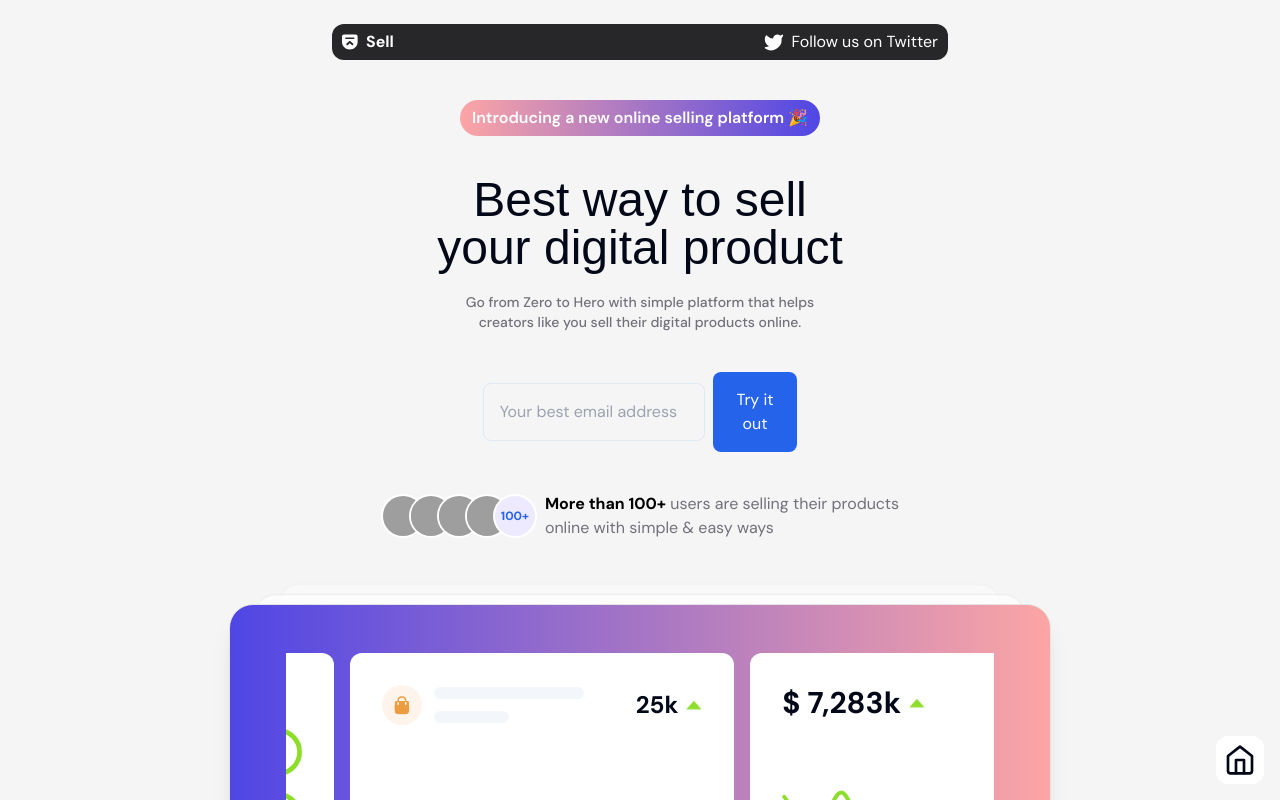
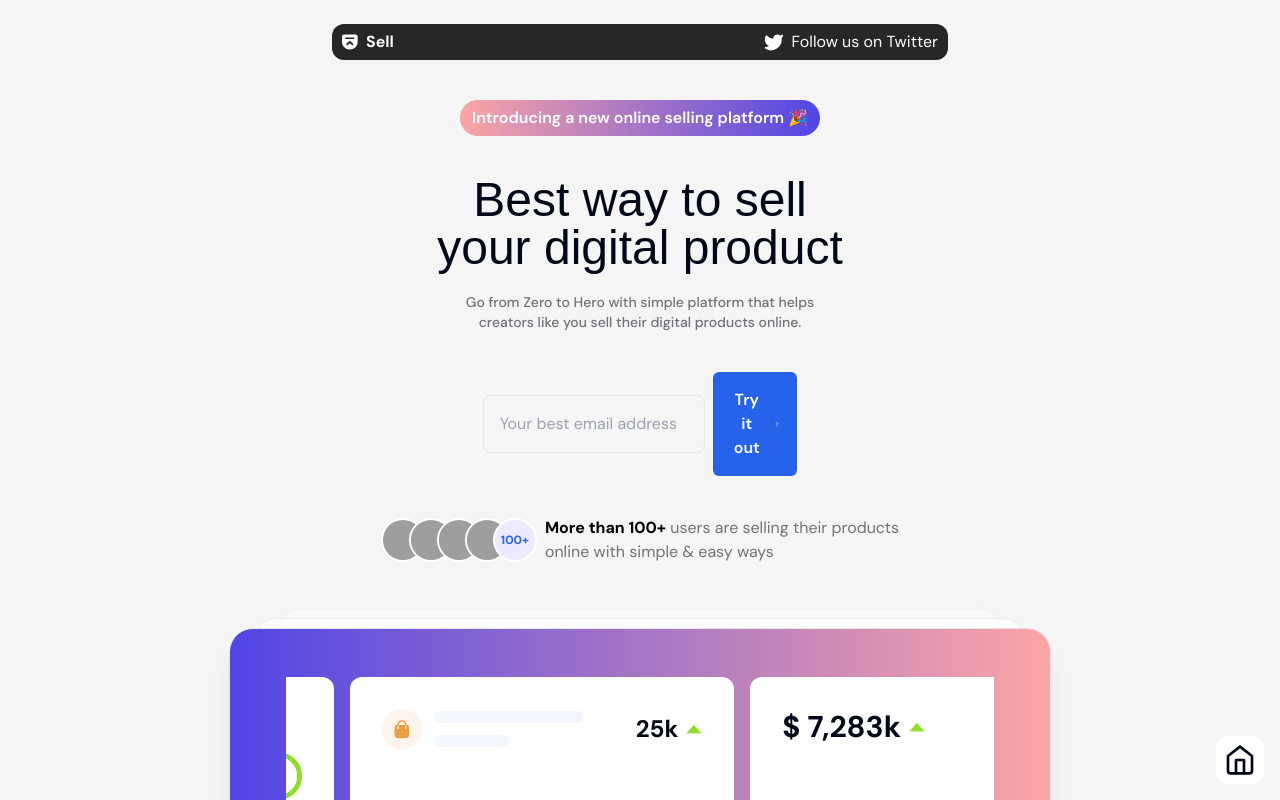
Before and after one commit to baptistelechat/spikes-challenges, a Next.js app: page /sell in a window 1280 px wide. Shown: the top 800 px of the page. Built offline with nearby package versions, Linux system fonts and the light colour scheme; grey boxes are pictures that could not be loaded; a web font is replaced by a local one.

Commit message:
💄 (Form) - Animate button in hero and CTA sections

```diff
--- a/src/app/sell/page.tsx
+++ b/src/app/sell/page.tsx
@@ -6,6 +6,7 @@ import Header from "@/components/projects/sell/sections/Header";
 import Hero from "@/components/projects/sell/sections/Hero";
 import { dmSans } from "@/lib/constants/fonts";
 import { Metadata } from "next";
+import { Toaster } from "sonner";
 
 export const metadata: Metadata = {
   title: "Spikes | Sell",
@@ -16,13 +17,14 @@ const Page = () => (
   <div
     className={`${dmSans.className} flex h-full flex-col items-center bg-neutral-100 p-6`}
   >
-    <div className="flex w-full flex-col items-center">
+    <div className="flex w-full max-w-screen-2xl flex-col items-center">
       <Header />
       <Hero />
       <Cards />
       <CTA />
       <Footer />
     </div>
+    <Toaster richColors />
     <GoHomeButton />
   </div>
 );
--- a/src/components/projects/sell/Input.tsx
+++ b/src/components/projects/sell/Input.tsx
@@ -1,20 +1,58 @@
+"use client";
+import { AnimatedSubscribeButton } from "@/components/projects/sell/magicui/animated-subscribe-button";
+import { CheckIcon, ChevronRightIcon } from "lucide-react";
+import { useState } from "react";
+
 interface IInput {
   placeholder: string;
   action: string;
+  sendAction: string;
+  toastSuccessMessage: string;
+  toastErrorMessage: string;
   extraStyle?: string;
 }
 
-const Input = ({ placeholder, action, extraStyle }: IInput) => {
+const Input = ({
+  placeholder,
+  action,
+  toastSuccessMessage,
+  toastErrorMessage,
+  extraStyle,
+}: IInput) => {
+  const [inputValue, setInputValue] = useState("");
+
   return (
     <div className={`${extraStyle} flex w-full items-center space-x-2`}>
       <input
         type="text"
         placeholder={placeholder}
         className="flex-1 rounded-lg border bg-neutral-100 p-4 placeholder:text-gray-400 focus:border-blue-600 focus:outline-none"
+        value={inputValue}
+        onChange={(e) => setInputValue(e.currentTarget.value)}
       />
-      <button className="rounded-lg bg-blue-600 px-5 py-4 text-white hover:bg-blue-700">
-        {action}
-      </button>
+      <div onClick={() => setInputValue("")}>
+        <AnimatedSubscribeButton
+          buttonColor="#2563eb"
+          buttonHoverColor="#1d4ed8"
+          buttonTextColor="#ffffff"
+          subscribeStatus={false}
+          toastSuccessMessage={toastSuccessMessage}
+          toastErrorMessage={toastErrorMessage}
+          inputValue={inputValue}
+          initialText={
+            <span className="group inline-flex items-center justify-center">
+              {action}
+              <ChevronRightIcon className="ml-2 size-4 transition-transform duration-300 group-hover:translate-x-1" />
+            </span>
+          }
+          changeText={
+            <span className="group inline-flex items-center">
+              <CheckIcon className="mr-2 size-4" />
+              Register
+            </span>
+          }
+        />
+      </div>
     </div>
   );
 };
--- /dev/null
+++ b/src/components/projects/sell/magicui/animated-subscribe-button.tsx
@@ -0,0 +1,97 @@
+"use client";
+
+import { AnimatePresence, motion } from "framer-motion";
+import React, { useState } from "react";
+import { toast } from "sonner";
+
+interface AnimatedSubscribeButtonProps {
+  buttonColor: string;
+  buttonHoverColor: string;
+  buttonTextColor?: string;
+  subscribeStatus: boolean;
+  initialText: React.ReactElement | string;
+  changeText: React.ReactElement | string;
+  toastSuccessMessage: string;
+  toastErrorMessage: string;
+  inputValue?: string;
+}
+
+export const AnimatedSubscribeButton: React.FC<
+  AnimatedSubscribeButtonProps
+> = ({
+  buttonColor,
+  buttonHoverColor,
+  buttonTextColor,
+  subscribeStatus,
+  initialText,
+  changeText,
+  toastSuccessMessage,
+  toastErrorMessage,
+  inputValue,
+}) => {
+  const [isSubscribed, setIsSubscribed] = useState<boolean>(subscribeStatus);
+  const [hover, setHover] = useState(false);
+
+  const handleIsNotSubscribedClick = () => {
+    if (inputValue && inputValue.length > 0) {
+      setIsSubscribed(true);
+      toast.success(toastSuccessMessage);
+      setTimeout(() => {
+        setIsSubscribed(false);
+      }, 4000);
+    } else {
+      toast.error(toastErrorMessage);
+    }
+  };
+
+  return (
+    <AnimatePresence mode="wait">
+      {isSubscribed ? (
+        <motion.button
+          className="relative flex w-fit items-center justify-center overflow-hidden rounded-md bg-white p-4 outline outline-1 outline-gray-200 hover:cursor-default"
+          initial={{ opacity: 0 }}
+          animate={{ opacity: 1 }}
+          exit={{ opacity: 0 }}
+        >
+          <motion.span
+            key="action"
+            className="relative block size-full font-semibold"
+            initial={{ y: -50 }}
+            animate={{ y: 0 }}
+            style={{ color: buttonColor }}
+          >
+            {changeText}
+          </motion.span>
+        </motion.button>
+      ) : (
+        <motion.button
+          className="relative flex w-fit cursor-pointer items-center justify-center rounded-md border-none p-4"
+          style={{
+            backgroundColor: hover ? buttonHoverColor : buttonColor,
+            color: buttonTextColor,
+          }}
+          onClick={handleIsNotSubscribedClick}
+          onMouseEnter={() => {
+            setHover(true);
+          }}
+          onMouseLeave={() => {
+            setHover(false);
+          }}
+          initial={{ opacity: 0 }}
+          animate={{ opacity: 1 }}
+          exit={{ opacity: 0 }}
+        >
+          <motion.span
+            key="reaction"
+            className="relative block font-semibold"
+            initial={{ y: -50 }}
+            animate={{ y: 0 }}
+            exit={{ x: 50, transition: { duration: 0.1 } }}
+          >
+            {initialText}
+          </motion.span>
+        </motion.button>
+      )}
+    </AnimatePresence>
+  );
+};
--- a/src/components/projects/sell/sections/CTA.tsx
+++ b/src/components/projects/sell/sections/CTA.tsx
@@ -1,6 +1,4 @@
-import { CardStack } from "@/components/aceternityUi/card-stack";
 import { delaGothicOne } from "@/lib/constants/fonts";
-import cardsData from "@/lib/constants/sell/cardsData";
 import Input from "../Input";
 
 const CTA = () => {
@@ -12,7 +10,13 @@ const CTA = () => {
         special offers, and more.
       </p>
       <div className="w-3/4">
-        <Input placeholder="Your best email address" action="Join waitlist" />
+        <Input
+          placeholder="Your best email address"
+          action="Join waitlist"
+          sendAction="Register"
+          toastSuccessMessage="Successfully register"
+          toastErrorMessage="Field is empty"
+        />
       </div>
     </div>
   );
--- a/src/components/projects/sell/sections/Cards.tsx
+++ b/src/components/projects/sell/sections/Cards.tsx
@@ -1,5 +1,5 @@
 "use client";
-import { CardStack } from "@/components/aceternityUi/card-stack";
+import { CardStack } from "@/components/projects/sell/aceternityUi/card-stack";
 import cardsData from "@/lib/constants/sell/cardsData";
 
 export function Cards() {
--- a/src/components/projects/sell/sections/Hero.tsx
+++ b/src/components/projects/sell/sections/Hero.tsx
@@ -1,4 +1,4 @@
-import { AnimatedTooltip } from "@/components/aceternityUi/animated-tooltip";
+import { AnimatedTooltip } from "@/components/projects/sell/aceternityUi/animated-tooltip";
 import { delaGothicOne } from "@/lib/constants/fonts";
 import avatarUrls from "@/lib/constants/sell/avatarUrls";
 import Input from "../Input";
@@ -22,15 +22,18 @@ const Hero = () => {
         </p>
       </div>
       <div className="w-2/3">
-      <Input
-        placeholder="Your best email address"
-        action="Try it out"
-        extraStyle="px-12"
-      />
+        <Input
+          placeholder="Your best email address"
+          action="Try it out"
+          extraStyle="px-12"
+          sendAction="Register"
+          toastSuccessMessage="Successfully register"
+          toastErrorMessage="Field is empty"
+        />
       </div>
       <div className="flex items-center space-x-2">
         <div className="flex w-fit flex-row items-center justify-center">
-          <AnimatedTooltip items={avatarUrls} numPeople="100"/>
+          <AnimatedTooltip items={avatarUrls} numPeople="100" />
         </div>
         <p className="text-zinc-500">
           <span className="font-bold text-black">More than 100+</span> users are
```
Also changed, not shown: src/lib/constants/sell/cardsData.tsx (+17 -5 lines), src/components/projects/sell/aceternityUi/animated-tooltip.tsx (renamed from src/components/aceternityUi/animated-tooltip.tsx), src/components/projects/sell/aceternityUi/card-stack.tsx (renamed from src/components/aceternityUi/card-stack.tsx), src/components/projects/sell/magicui/gauge-circle.tsx (renamed from src/components/magicui/gauge-circle.tsx), src/components/projects/sell/magicui/marquee.tsx (renamed from src/components/magicui/marquee.tsx).
